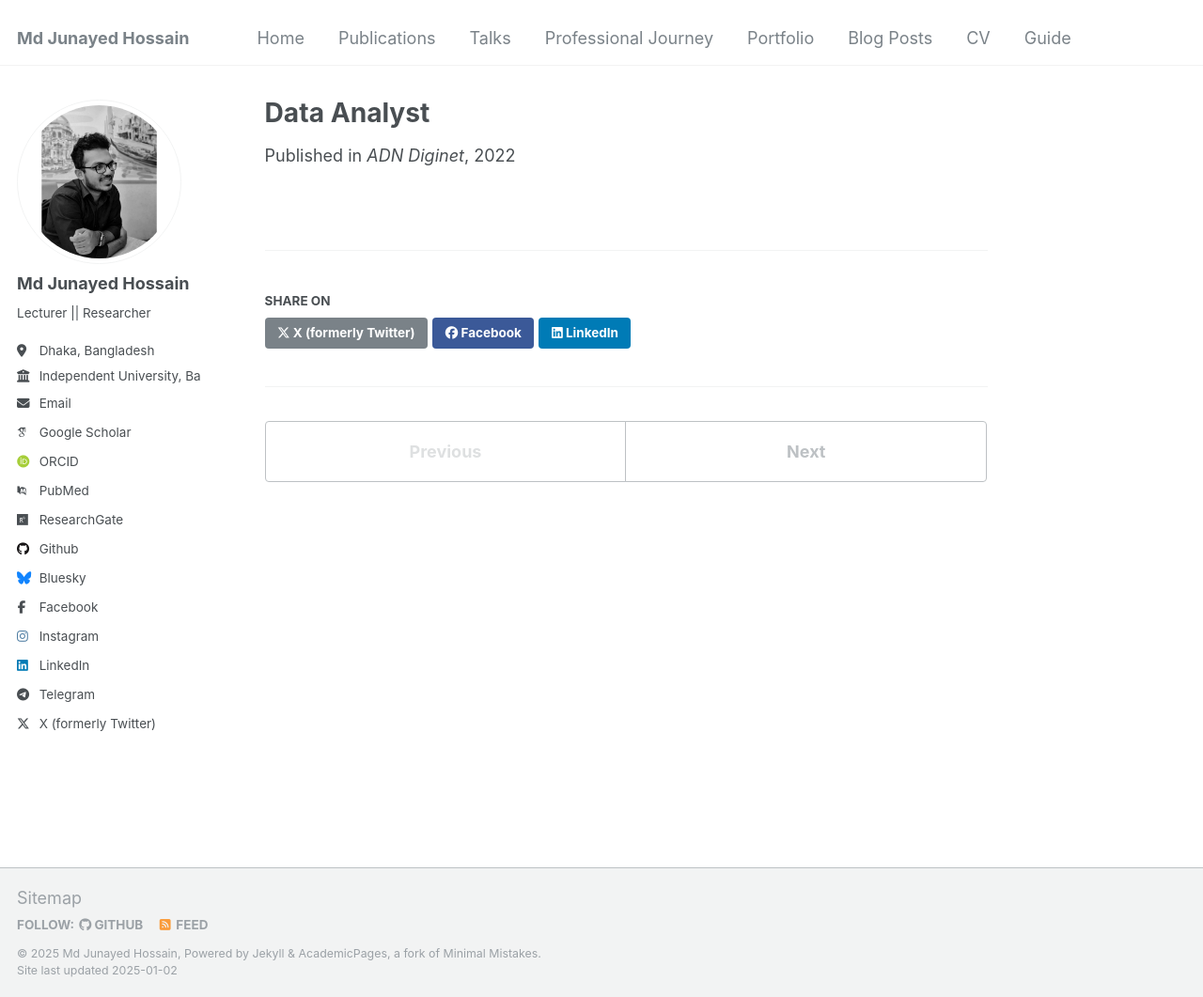
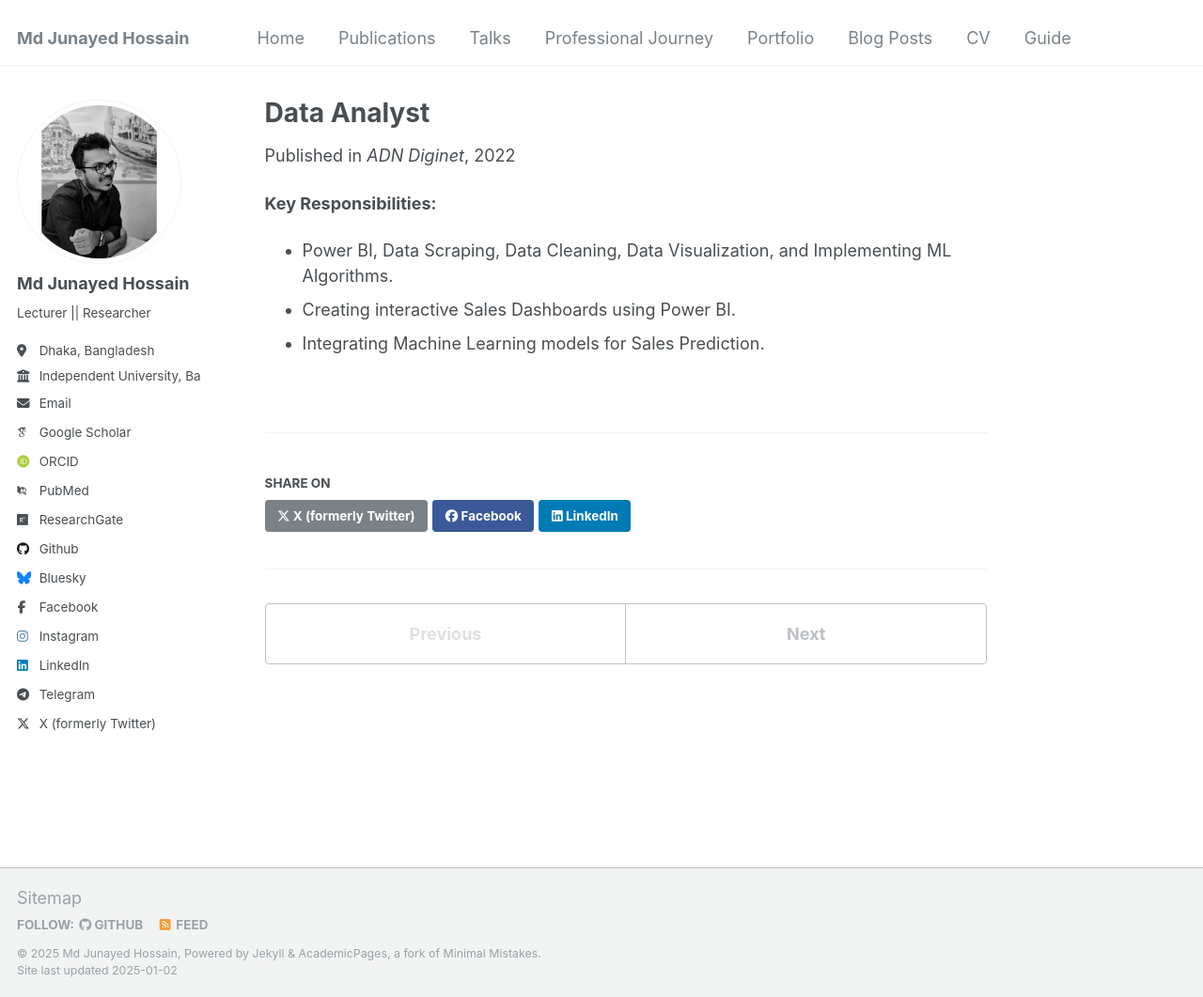
Before and after one commit to i-am-junayed/i-am-junayed.github.io, a Jekyll site: the page built from _experience/experience_1.md, in a window 1280 px wide and 1061 px high. Shown: the whole window at 94% size. Built offline with Jekyll 4.4.1, drawn with Linux system fonts in a browser that asks for light colours; some web fonts are replaced.

Commit message:
Update experience_1.md

```diff
--- a/_experience/experience_1.md
+++ b/_experience/experience_1.md
@@ -6,3 +6,8 @@ venue: "ADN Diginet"
 date: "April 2022"
 location: "Dhaka, Bangladesh"
 ---
+
+**Key Responsibilities:**
+- Power BI, Data Scraping, Data Cleaning, Data Visualization, and Implementing ML Algorithms.
+- Creating interactive Sales Dashboards using Power BI.
+- Integrating Machine Learning models for Sales Prediction.
```
